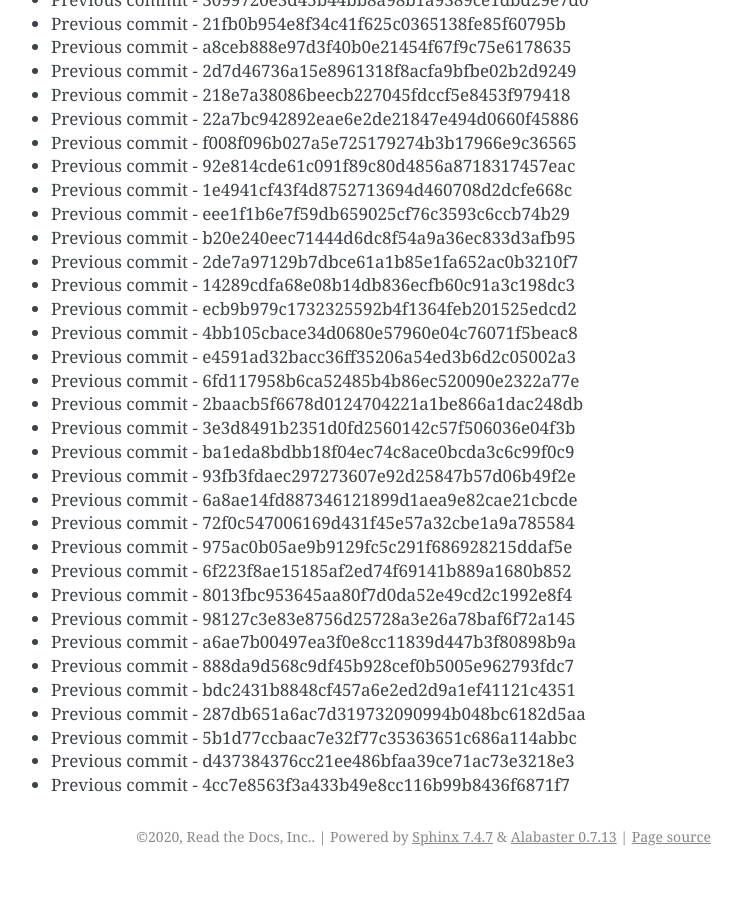
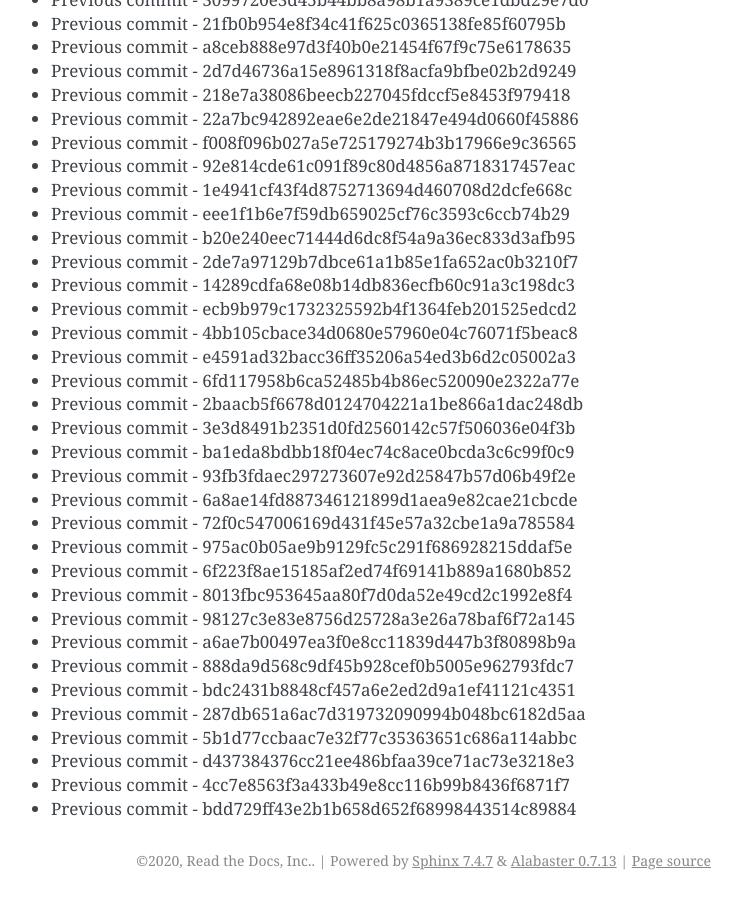
Before and after one commit to readthedocs/rtd-git-stresstest, a Sphinx documentation site: the page built from docs/updates.rst, in a window 1280 px wide and 900 px high, scrolled down 53461 px. Shown: the whole window, without its empty margins (399-1141 px from the left). Built offline with Sphinx 7.4.7, drawn with Linux system fonts in a browser that asks for light colours; before the commit the page ends 54337 px from its top, so only the background shows below that.

Commit message:
Generating commit from previous: bdd729ff43e2b1b658d652f68998443514c89884

```diff
--- a/docs/updates.rst
+++ b/docs/updates.rst
@@ -2278,3 +2278,4 @@ It can be tested for any performance characteristics.
 * Previous commit - 5b1d77ccbaac7e32f77c35363651c686a114abbc
 * Previous commit - d437384376cc21ee486bfaa39ce71ac73e3218e3
 * Previous commit - 4cc7e8563f3a433b49e8cc116b99b8436f6871f7
+* Previous commit - bdd729ff43e2b1b658d652f68998443514c89884
```
